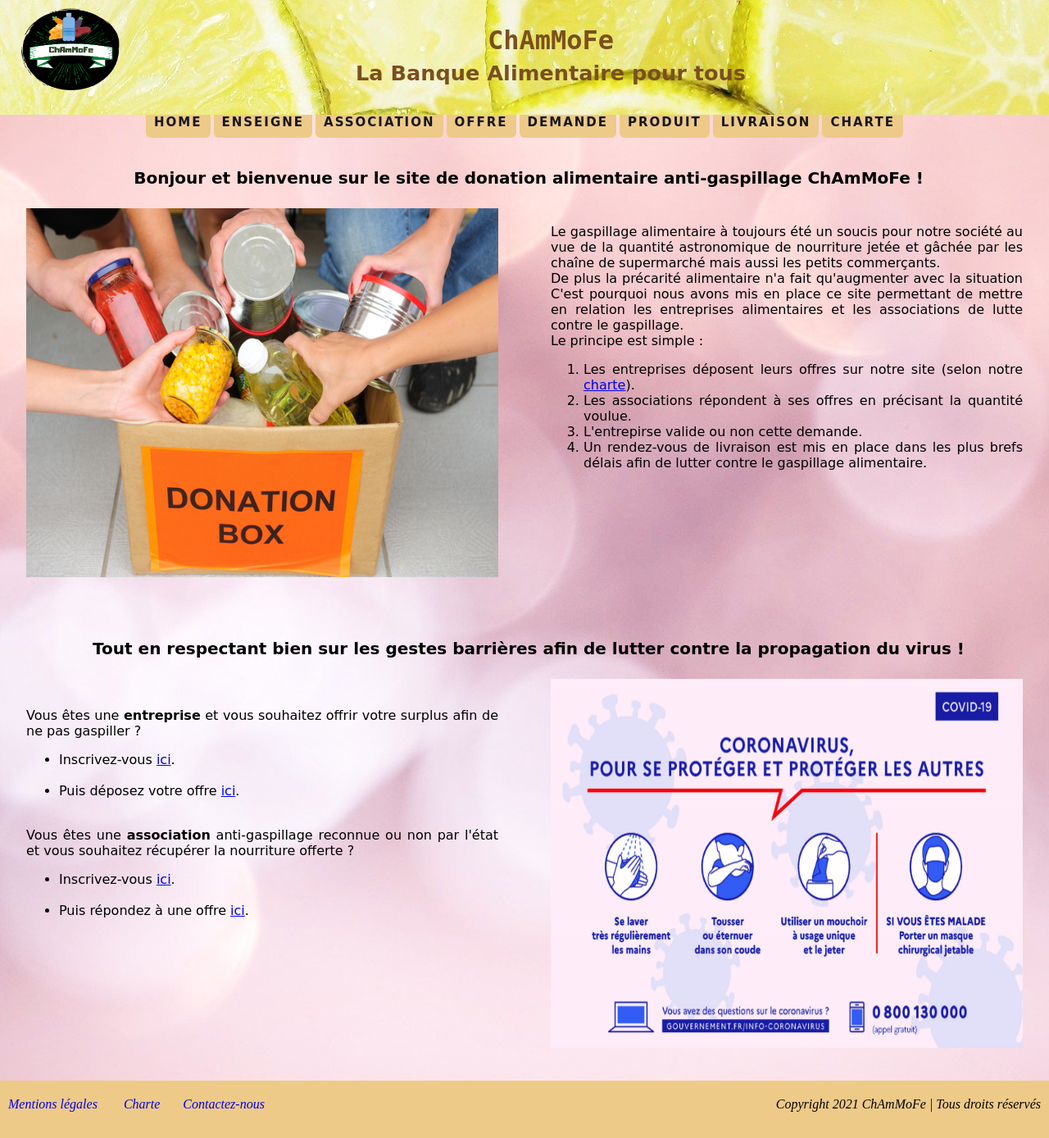
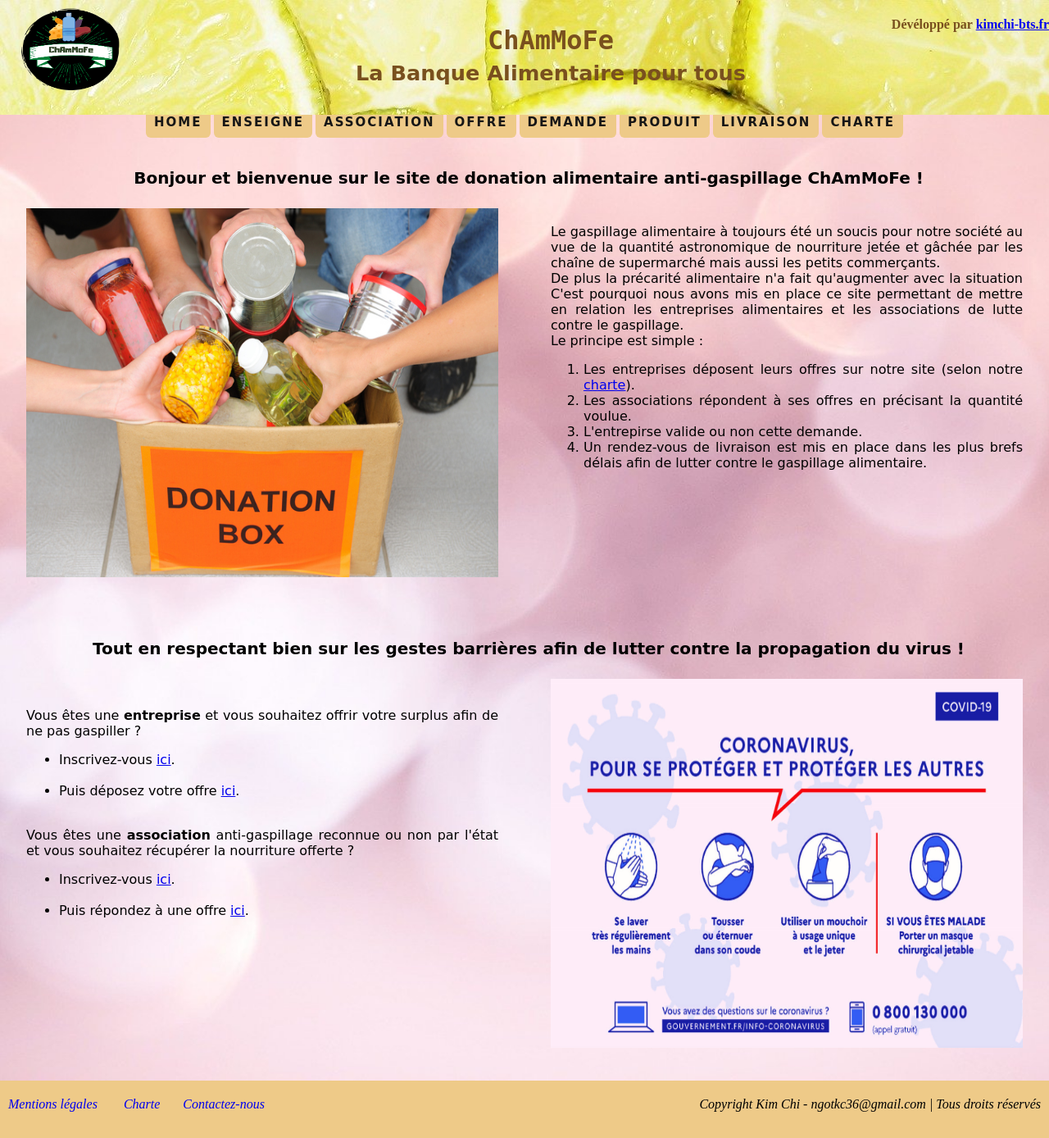
Before and after one commit to ngothikimchi/chammofe, a PHP site: page /index.php?page=1 in a window 1280 px wide. Shown: the whole page at 82% size. Run offline with PHP 8.4, Linux system fonts and the light colour scheme; some web fonts are replaced.

Commit message:
update text

```diff
--- a/index.php
+++ b/index.php
@@ -21,6 +21,7 @@ require_once("fonction.php");
         <div class="Titre">ChAmMoFe <br>
             <span class="Slogan">La Banque Alimentaire  pour tous</span>
         </div>
+        <h4 style="float: right;">Dévéloppé par <a href="http://kimchi-bts.fr">kimchi-bts.fr</a></h4>
 </div>
 
 <div class="menu_navigation">
@@ -40,7 +41,7 @@ require_once("fonction.php");
         }
         else
         {
-            $page =0;
+            $page =1;
         }
         switch ($page)
         {
@@ -62,7 +63,7 @@ require_once("fonction.php");
 <div class='footer'>
      <div class="foot"><div class="Position-Left"> <a class="non_under" href="index.php?page=9">Mentions légales </a> &nbsp;&nbsp;&nbsp;&nbsp;&nbsp;&nbsp;<a class="non_under" href="index.php?page=8"> Charte </a> &nbsp;&nbsp;&nbsp;&nbsp;&nbsp;&nbsp;<a class="non_under" href="mailto:chammofe@gmail.com">Contactez-nous </a></div></div>
 
-     <div class="foot"> <div class="Position-Right">Copyright 2021 ChAmMoFe | Tous droits réservés</div></div>
+     <div class="foot"> <div class="Position-Right">Copyright Kim Chi - ngotkc36@gmail.com | Tous droits réservés</div></div>
  </div>
 </footer>
 
```
